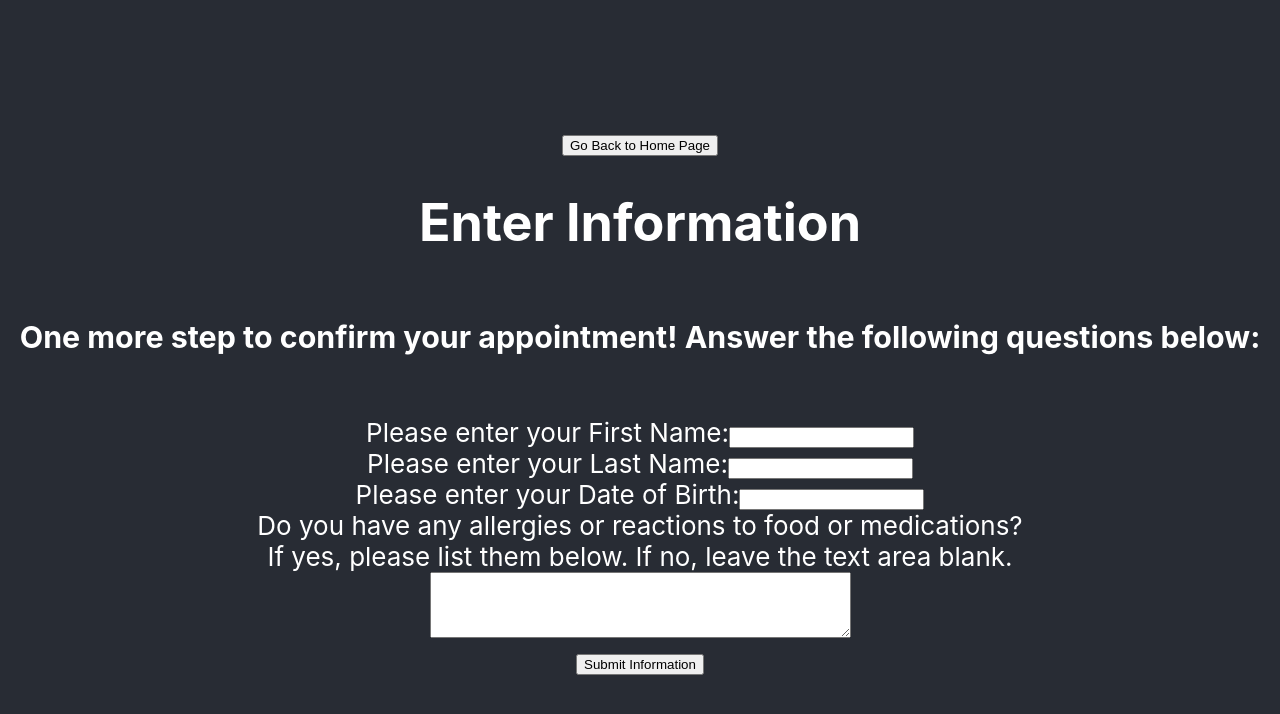
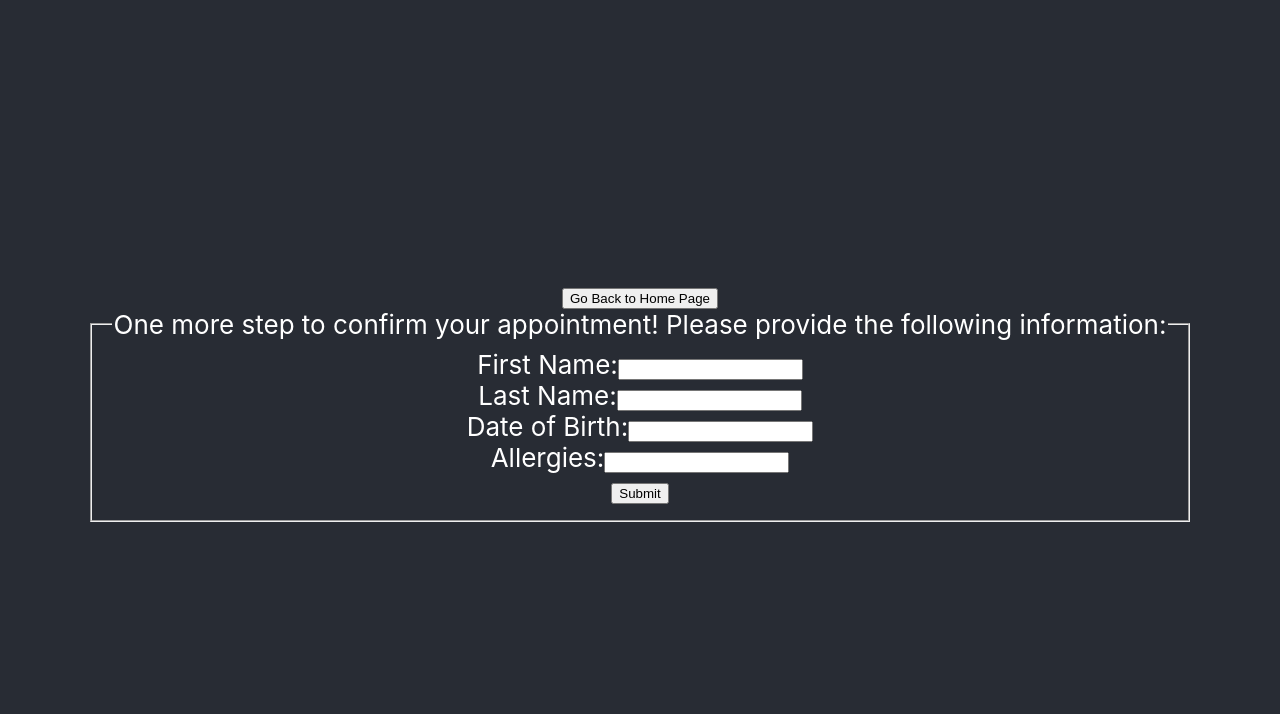
Before and after one commit to colasito94/pre-op-app, a React (Create React App) app: page /EnterInformation in a window 1280 px wide. Shown: the top 714 px of the page. Built offline with nearby package versions, Linux system fonts and the light colour scheme; the HTML template or start-up script is replaced by a standard one.

Commit message:
Fixed database and added PatientOverview page

```diff
--- a/package.json
+++ b/package.json
@@ -2,6 +2,7 @@
   "name": "pre-op-app",
   "version": "0.1.0",
   "private": true,
+  "proxy": "http://localhost:3000",
   "dependencies": {
     "@testing-library/jest-dom": "^5.16.5",
     "@testing-library/react": "^13.4.0",
--- a/src/App.js
+++ b/src/App.js
@@ -12,6 +12,7 @@ import FAQ from "./Views/FAQ";
 import ContactUs from "./Views/ContactUs";
 import RNLogin from "./Views/RNLogin";
 import PatientLogin from "./Views/PatientLogin";
+import PatientOverview from "./Views/PatientOverview";
 
 function App() {
   return (
@@ -59,6 +60,9 @@ function App() {
             <Route path="/PatientLogin" exact
                    element={<PatientLogin />}
             />
+            <Route path="/PatientOverview" exact
+                   element={<PatientOverview />}
+            />
           </Routes>
         </BrowserRouter>
       </header>
--- /dev/null
+++ b/src/Components/PatientRow.js
@@ -0,0 +1,16 @@
+import React from 'react';
+
+function PatientRow({ patient }) {
+    return (
+        <>
+            <tr>
+                <td> {patient.first_name} </td>
+                <td> {patient.last_name} </td>
+                <td> {patient.dob} </td>
+                <td> {patient.allergies} </td>
+            </tr>
+        </>
+    );
+}
+
+export default PatientRow;
--- /dev/null
+++ b/src/Components/PatientTable.js
@@ -0,0 +1,26 @@
+import React from 'react';
+import PatientRow from "./PatientRow";
+
+function PatientTable({ patients }) {
+    return (
+        <>
+            <table id="patients">
+                <caption> Patient Overview </caption>
+                <thead>
+                <tr>
+                    <th> First Name </th>
+                    <th> Last Name </th>
+                    <th> Date of Birth </th>
+                    <th> Allergies </th>
+                </tr>
+                </thead>
+
+                <tbody>
+                    {patients.map((patient, i) => <PatientRow patient={patient} />)}
+                </tbody>
+            </table>
+        </>
+    );
+}
+
+export default PatientTable;
--- a/src/Views/EnterInformation.js
+++ b/src/Views/EnterInformation.js
@@ -1,35 +1,100 @@
-import {Link} from "react-router-dom";
+import {Link, useNavigate} from "react-router-dom";
+import React, {useState} from "react";
 
 function EnterInformation() {
+    const [first_name, setFirstName] = useState('');
+    const [last_name, setLastName] = useState('');
+    const [dob, setDOB] = useState('');
+    const [allergies, setAllergies] = useState('');
+
+    // Create function
+
+    const navigate = useNavigate();
+
+    const addPatient = async () => {
+        const newPatient = { first_name, last_name, dob, allergies };
+        const response = await fetch('/patients', {
+            method: 'POST', // Call /exercises and POST endpoints
+            body: JSON.stringify(newPatient), // Converts Javascript Object to a JSON string
+            headers: {
+                'Content-Type': 'application/json',
+            },
+        });
+        if(response.status === 201){
+            alert("Successfully added the patient!");
+        } else {
+            alert(`Failed to add patient, status code = ${response.status}`);
+        }
+    };
     return (
         <>
             <Link class="link" to="/"> <button> Go Back to Home Page </button> </Link>
 
-            <h1>Enter Information</h1>
+            {/*Old Enter Information Form*/}
+            {/*<h1>Enter Information</h1>*/}
+            {/*<form>*/}
+            {/*    <h3>One more step to confirm your appointment! Answer the following questions below: </h3>*/}
+            {/*    <br/>*/}
+            {/*    Please enter your First Name:*/}
+            {/*    <input id="firstname" name="firstname">*/}
+            {/*    </input>*/}
+            {/*    <br/>*/}
+            {/*    Please enter your Last Name:*/}
+            {/*    <input id="lastname" name="lastname">*/}
+            {/*    </input>*/}
+            {/*    <br/>*/}
+            {/*    Please enter your Date of Birth:*/}
+            {/*    <input id="DOB" name="DOB">*/}
+            {/*    </input>*/}
+            {/*    <br/>*/}
+            {/*    Do you have any allergies or reactions to food or medications?*/}
+            {/*    <br/>*/}
+            {/*    If yes, please list them below. If no, leave the text area blank.*/}
+            {/*    <br/>*/}
+            {/*    <textarea id="question1" name="question1" rows="4" cols="50">*/}
+            {/*    </textarea>*/}
+            {/*    <br/>*/}
+            {/*    <Link class="link" to="/ConfirmInformation"> <input type="submit" value="Submit Information" /> </Link>*/}
+            {/*</form>*/}
+
+            {/*New Enter Information Form*/}
             <form>
-                <h3>One more step to confirm your appointment! Answer the following questions below: </h3>
-                <br/>
-                Please enter your First Name:
-                <input id="firstname" name="firstname">
-                </input>
-                <br/>
-                Please enter your Last Name:
-                <input id="lastname" name="lastname">
-                </input>
-                <br/>
-                Please enter your Date of Birth:
-                <input id="DOB" name="DOB">
-                </input>
-                <br/>
-                Do you have any allergies or reactions to food or medications?
-                <br/>
-                If yes, please list them below. If no, leave the text area blank.
-                <br/>
-                <textarea id="question1" name="question1" rows="4" cols="50">
-                </textarea>
-                <br/>
-                <Link class="link" to="/ConfirmInformation"> <input type="submit" value="Submit Information" /> </Link>
+                <fieldset>
+                    <legend> One more step to confirm your appointment! Please provide the following information: </legend>
+                    <label>First Name:
+                        <input type="text"
+                               value={first_name}
+                               onChange={e => setFirstName(e.target.value)} />
+                    </label><br/>
+                    <label>Last Name:
+                        <input type="text"
+                               value={last_name}
+                               onChange={e => setLastName(e.target.value)} />
+                    </label><br/>
+                    <label>Date of Birth:
+                        <input type="text"
+                               value={dob}
+                               onChange={e => setDOB(e.target.value)} />
+                    </label><br/>
+                    <label>Allergies:
+                        <input type="text"
+                               value={allergies}
+                               onChange={e => setAllergies(e.target.value)} />
+                    </label><br/>
+
+
+                    {/*Submit button with event handler*/}
+                    <button
+                        // Event handler that calls addExercise()
+                        onClick={ () => {
+                            addPatient();  {/*Call state update function*/}
+                            navigate("/");
+                        }}>
+                        Submit
+                    </button>
+                </fieldset>
             </form>
+
         </>
     );
 }
--- /dev/null
+++ b/src/Views/PatientOverview.js
@@ -0,0 +1,27 @@
+import {useEffect, useState} from "react";
+import PatientTable from "../Components/PatientTable";
+
+function PatientOverview() {
+    const [patients, setPatients] = useState([]);
+
+    // Read/retrieve function
+    const loadPatients = async () => {
+        const response = await fetch('/patients');
+        const patients_data = await response.json();
+        setPatients(patients_data);
+    }
+
+    useEffect(() => {
+        loadPatients();  // Will only be called once in the lifecycle
+    }, []);
+
+    return (
+        <>
+            <h1>Patient Overview</h1>
+            <PatientTable patients={patients}>
+            </PatientTable>
+        </>
+    );
+}
+
+export default PatientOverview;
```
Also changed, not shown: transport.json (added, +7 -0 lines).
